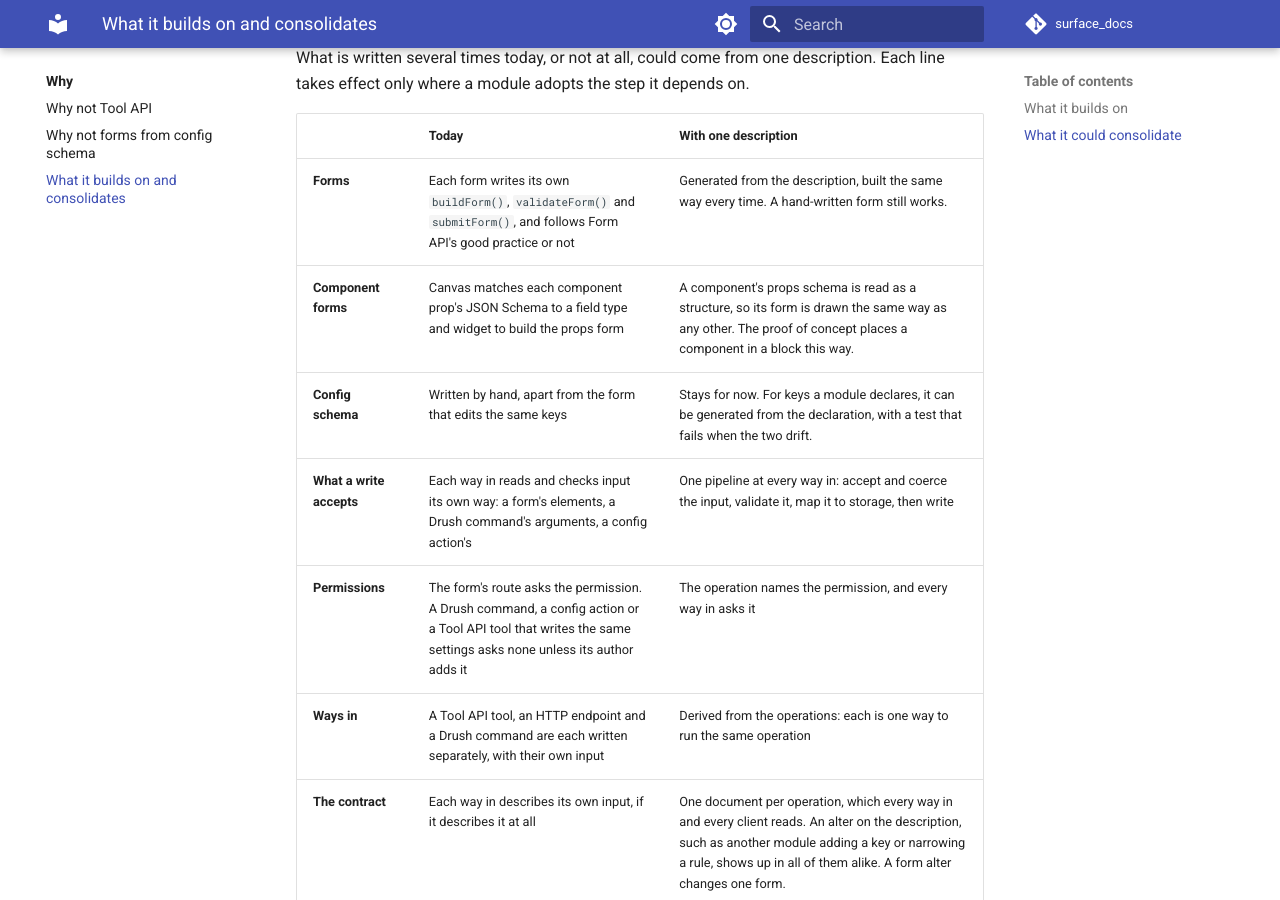
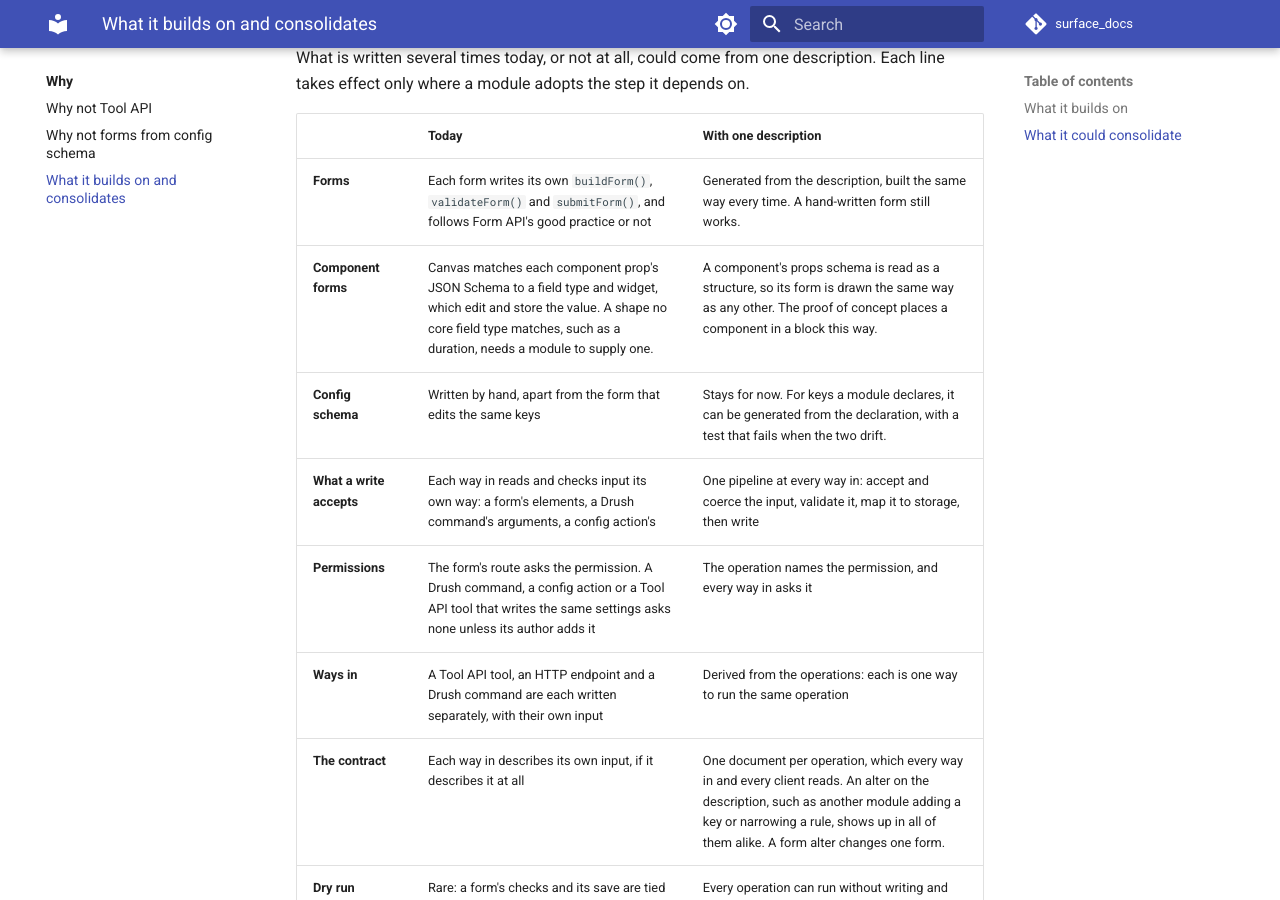
Before and after one commit to mlander/surface_docs, an MkDocs documentation site: the page built from docs/why/builds-on.md, in a window 1280 px wide and 900 px high, scrolled down 964 px. Built offline with MkDocs 1.6.1 and Material for MkDocs 9.7.7, drawn with Linux system fonts in a browser that asks for light colours; comment, search, counter and statistics services are not loaded.

Commit message:
Component forms row: how Canvas builds prop forms today

```diff
--- a/docs/why/builds-on.md
+++ b/docs/why/builds-on.md
@@ -22,7 +22,7 @@ What is written several times today, or not at all, could come from one descript
 | | Today | With one description |
 |---|---|---|
 | **Forms** | Each form writes its own `buildForm()`, `validateForm()` and `submitForm()`, and follows Form API's good practice or not | Generated from the description, built the same way every time. A hand-written form still works. |
-| **Component forms** | Canvas matches each component prop's JSON Schema to a field type and widget to build the props form | A component's props schema is read as a structure, so its form is drawn the same way as any other. The proof of concept places a component in a block this way. |
+| **Component forms** | Canvas matches each component prop's JSON Schema to a field type and widget, which edit and store the value. A shape no core field type matches, such as a duration, needs a module to supply one. | A component's props schema is read as a structure, so its form is drawn the same way as any other. The proof of concept places a component in a block this way. |
 | **Config schema** | Written by hand, apart from the form that edits the same keys | Stays for now. For keys a module declares, it can be generated from the declaration, with a test that fails when the two drift. |
 | **What a write accepts** | Each way in reads and checks input its own way: a form's elements, a Drush command's arguments, a config action's | One pipeline at every way in: accept and coerce the input, validate it, map it to storage, then write |
 | **Permissions** | The form's route asks the permission. A Drush command, a config action or a Tool API tool that writes the same settings asks none unless its author adds it | The operation names the permission, and every way in asks it |
```
